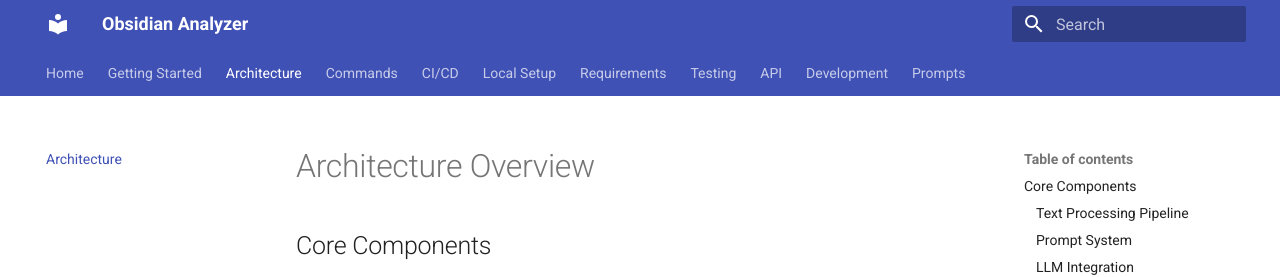
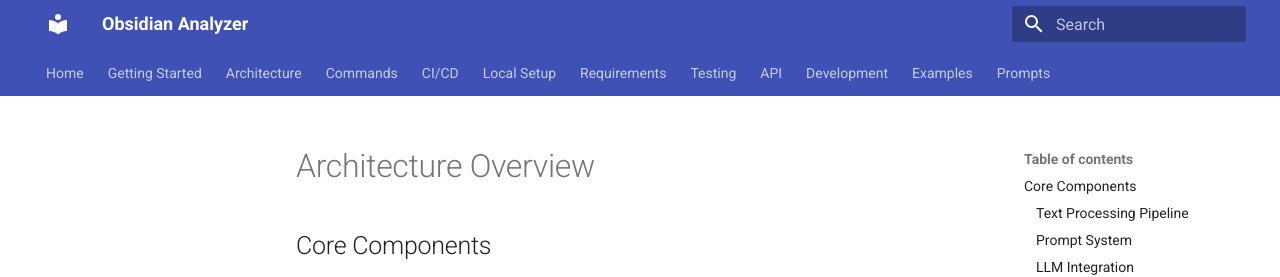
Before and after one commit to h0ffmann/the-garden-of-aflictions, an MkDocs documentation site: the page built from docs/architecture.md, in a window 1280 px wide and 900 px high. Shown: the top 277 px of the window. Built offline with MkDocs 1.6.1 and Material for MkDocs 9.7.7, drawn with Linux system fonts in a browser that asks for light colours; part of the change alters nothing that is shown.

Commit message:
docs: fix navigation structure and paths in mkdocs.yml

```diff
--- a/mkdocs.yml
+++ b/mkdocs.yml
@@ -1,15 +1,17 @@
 site_name: Obsidian Analyzer
 nav:
   - Home: index.md
-  - Getting Started: getting_started.md
-  - Architecture: architecture.md
-  - Commands: commands.md
-  - CI/CD: cicd.md
-  - Local Setup: running_locally.md
-  - Requirements: requirements.md
-  - Testing: tests.md
-  - API: api_reference.md
-  - Development: development.md
+  - Getting Started: docs/getting_started.md
+  - Architecture: docs/architecture.md
+  - Commands: docs/commands.md
+  - CI/CD: docs/cicd.md
+  - Local Setup: docs/running_locally.md
+  - Requirements: docs/requirements.md
+  - Testing: docs/tests.md
+  - API: docs/api_reference.md
+  - Development: docs/development.md
+  - Examples:
+    - Sample Analysis: docs/examples/sample_analysis.md
   - Prompts:
     - Overview: docs/prompts/overview.md
     - Tone Analysis: docs/prompts/analyze_tone_en.md
```
